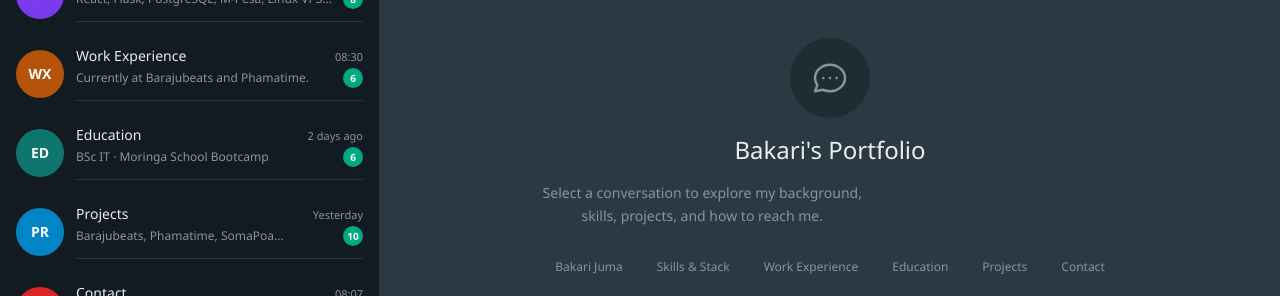
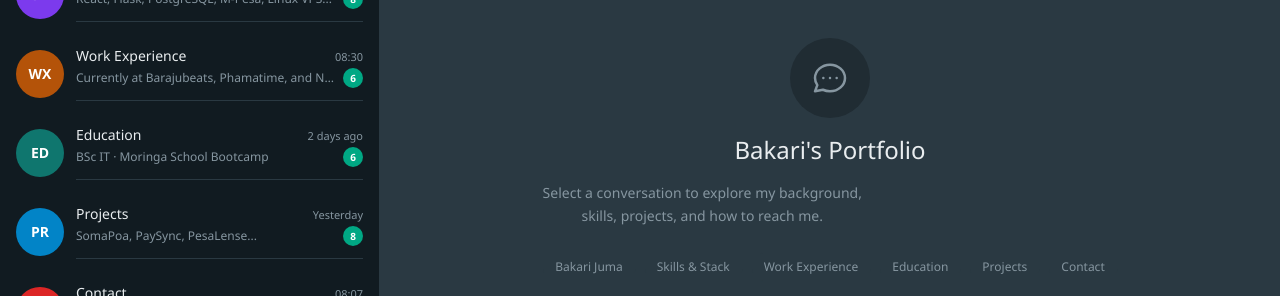
Before and after one commit to BakariJuma1/My-Portfolio, a React (Vite) app: page / in a window 1280 px wide. Shown: the part 240-536 px from the top of the page. Built offline with nearby package versions, Linux system fonts and the light colour scheme; no server answers.

Commit message:
Adding projects

```diff
--- a/src/components/MessageBubble.jsx
+++ b/src/components/MessageBubble.jsx
@@ -28,7 +28,7 @@ export default function MessageBubble({ message, projects }) {
       case "resume":
         return (
           <a
-            href="/Isaac_juma_fullstack_role.pdf"
+            href="/Isaac_Bakari_Juma_CV.pdf"
             download
             className="flex items-center gap-2 px-4 py-2.5 rounded-lg text-sm font-medium text-white transition-colors"
             style={{ backgroundColor: "var(--green)" }}
--- a/src/data/chats.js
+++ b/src/data/chats.js
@@ -1,22 +1,4 @@
 export const projects = [
-  {
-    title: "Barajubeats",
-    description:
-      "A full-stack beat-selling platform with M-Pesa Daraja and Paystack integrations, a swipe-to-buy purchase flow, and automated email notifications. Deployed on Linux VPS with Nginx and Gunicorn.",
-    tech: ["React", "Flask", "PostgreSQL", "M-Pesa Daraja", "Paystack", "Nginx", "Gunicorn"],
-    liveLink: "",
-    github: "",
-    image: "",
-  },
-  {
-    title: "Phamatime",
-    description:
-      "A full-stack B2B marketplace connecting pharmaceutical sales reps to hospitals, clinics, and doctors. Includes M-Pesa and Paystack subscription payments, rep onboarding, and workflow automation APIs.",
-    tech: ["React", "Flask", "PostgreSQL", "TailwindCSS", "M-Pesa Daraja", "Paystack"],
-    liveLink: "",
-    github: "",
-    image: "",
-  },
   {
     title: "SomaPoa: Bursary Management",
     description:
@@ -44,13 +26,13 @@ export const projects = [
     image: "/images/permit-tracker.png",
   },
   {
-    title: "Radamjaribu Builders",
+    title: "PesaLense",
     description:
-      "A production business website for a construction company with dynamic content management, service showcase, and client booking. Handed over to client with ongoing maintenance.",
-    tech: ["React", "Flask", "PostgreSQL", "Cloudinary"],
-    liveLink: "https://radamjaribubuilders.netlify.app/",
+      "A privacy-first M-Pesa statement analyzer that parses uploaded statements entirely in-memory (never stored), generates a Financial Health Score across five dimensions, categorizes spending, and delivers AI-powered insights via Groq/Llama 3 to help users understand and improve their financial habits.",
+    tech: ["React", "Flask", "Groq (Llama 3)", "Python"],
+    liveLink: "https://pesalens-rust.vercel.app/",
     github: "",
-    image: "/images/Radam.png",
+    image: "",
   },
 ];
 
@@ -93,6 +75,20 @@ export const experience = [
       "Designed, built, and deployed a production business website as sole developer; handed over to client on completion.",
       "Provides ongoing maintenance, updates, and technical support post-deployment.",
       "Delivered IT support: maintained 20+ devices, reduced downtime by 30%, resolved 90%+ of issues without escalation.",
+    ],
+  },
+  {
+    role: "Freelance Software Engineer",
+    company: "Home Care Nurse Booking Platform",
+    location: "Kiambu County, Kenya",
+    period: "2026 - Present",
+    tech: ["React", "Flask", "PostgreSQL", "Groq (Llama 3)", "Paystack", "Africa's Talking", "Gmail SMTP"],
+    points: [
+      "Built a production-grade home nursing care booking platform as a solo freelance project, covering architecture, backend, frontend, and deployment.",
+      "Integrated Groq/Llama 3 to auto-enhance plain service descriptions written by the nurse into professional, patient-friendly copy on save.",
+      "Implemented Paystack deposit collection (10% of service price) on booking confirmation to eliminate ghost bookings before the nurse travels.",
+      "Built a real-time admin dashboard for the nurse to manage services and view bookings, with WhatsApp and email notifications on each confirmed booking.",
+      "Designed a booking flow validated end-to-end with Marshmallow schemas; all patient data is isolated per booking with no user account required.",
     ],
   },
   {
@@ -153,11 +149,11 @@ export const chats = [
   {
     id: "experience",
     name: "Work Experience",
-    subtitle: "2 active roles",
+    subtitle: "3 active roles",
     avatar: "WX",
     avatarColor: "#b45309",
     status: "online",
-    lastMessage: "Currently at Barajubeats and Phamatime.",
+    lastMessage: "Currently at Barajubeats, Phamatime, and Nurse Booking.",
     time: "08:30",
     messages: [
       { id: 1, from: "visitor", text: "Tell me about your work experience.", time: "08:20" },
@@ -189,11 +185,11 @@ export const chats = [
   {
     id: "projects",
     name: "Projects",
-    subtitle: "6 projects",
+    subtitle: "4 projects",
     avatar: "PR",
     avatarColor: "#0284c7",
     status: "online",
-    lastMessage: "Barajubeats, Phamatime, SomaPoa...",
+    lastMessage: "SomaPoa, PaySync, PesaLense...",
     time: "Yesterday",
     messages: [
       { id: 1, from: "visitor", text: "Show me some of your work.", time: "14:00" },
@@ -202,10 +198,8 @@ export const chats = [
       { id: 4, from: "bakari", type: "project", projectIndex: 1, time: "14:03" },
       { id: 5, from: "bakari", type: "project", projectIndex: 2, time: "14:04" },
       { id: 6, from: "bakari", type: "project", projectIndex: 3, time: "14:05" },
-      { id: 7, from: "bakari", type: "project", projectIndex: 4, time: "14:06" },
-      { id: 8, from: "bakari", type: "project", projectIndex: 5, time: "14:07" },
-      { id: 9, from: "visitor", text: "Any more on GitHub?", time: "14:08" },
-      { id: 10, from: "bakari", text: "Yes, check out github.com/BakariJuma1 for everything.", time: "14:08" },
+      { id: 7, from: "visitor", text: "Any more on GitHub?", time: "14:06" },
+      { id: 8, from: "bakari", text: "Yes, check out github.com/BakariJuma1 for everything.", time: "14:06" },
     ],
   },
   {
```
